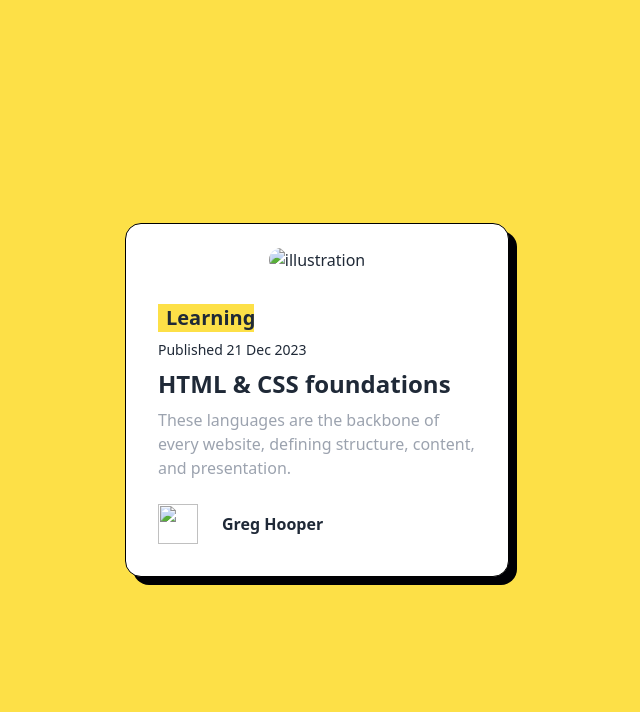
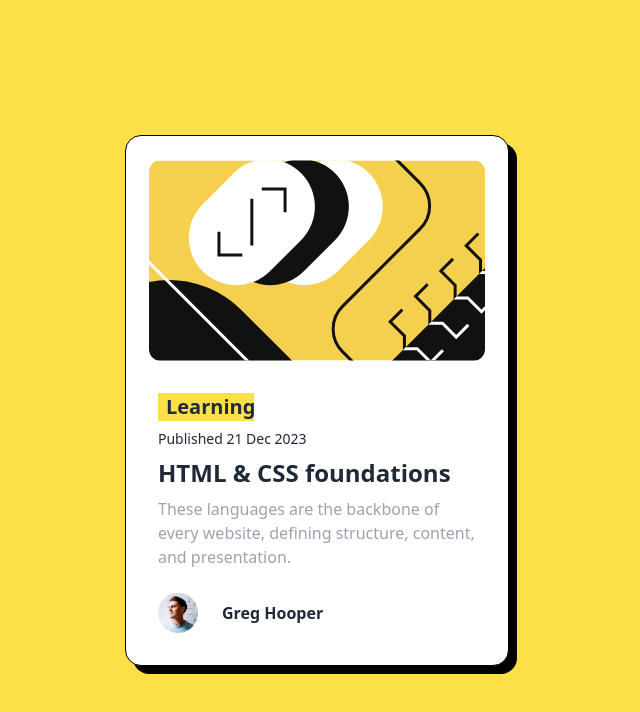
Before and after one commit to tshepomcode/blog-preview-card, a plain HTML site: page index.html in a window 1280 px wide. Shown: the whole page, without its empty margins (323-963 px from the left). Drawn offline with Linux system fonts and the light colour scheme; the site is published under a folder, as on GitHub Pages, so addresses that start at the root find nothing.

Commit message:
fixed paths to images

```diff
--- a/index.html
+++ b/index.html
@@ -13,7 +13,7 @@
 <body>
     <div class="flex h-screen justify-center items-center bg-yellow-300">
         <div class="card w-96 bg-base-100 shadow-[8px_8px_0px_0px_rgba(0,0,4)] border border-black">
-            <figure><img class="mt-6 rounded-xl" src="/src/img/illustration-article.svg" alt="illustration" /></figure>
+            <figure><img class="mt-6 rounded-xl" src="src/img/illustration-article.svg" alt="illustration" /></figure>
             <div class="card-body">
                 <h3 class="card-title bg-yellow-300 w-24 px-2">Learning</h3>
                 <p class="text-sm">Published 21 Dec 2023</p>
@@ -23,7 +23,7 @@
                 </p>
                 <div class="avatar mt-4">
                     <div class="w-10">
-                        <img src="/src/img/image-avatar.webp" alt="">
+                        <img src="src/img/image-avatar.webp" alt="">
                     </div>
                     <p class="flex justify-start items-center px-6 font-bold text-l">Greg Hooper</p>
                 </div>
```
